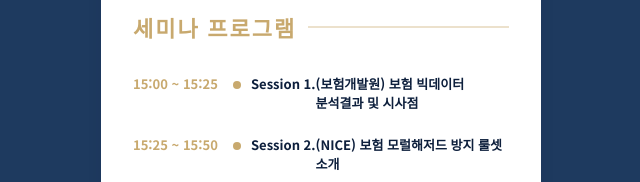
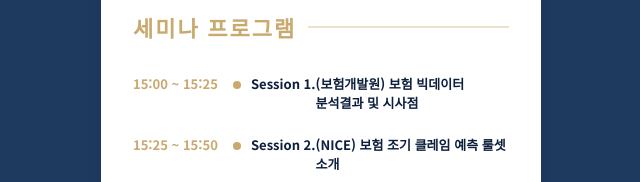
Before and after one commit to wjstjdqo1-hue/2026-uw-seminar, a plain HTML site: page index.html in a window 1280 px wide. Shown: the part 1080-1262 px from the top of the page, 319-959 px from the left. Drawn offline with Linux system fonts and the light colour scheme.

Commit message:
Update index.html

```diff
--- a/index.html
+++ b/index.html
@@ -240,7 +240,7 @@
         <div class="prog-item">
           <div class="prog-time">15:25 ~ 15:50</div>
           <div class="prog-content">
-            <div class="prog-title"><span class="prog-label">Session 2. </span><span class="prog-desc">(NICE) 보험 모럴해저드 방지 룰셋 소개</span></div>
+            <div class="prog-title"><span class="prog-label">Session 2. </span><span class="prog-desc">(NICE) 보험 조기 클레임 예측 룰셋 소개</span></div>
           </div>
         </div>
         <div class="prog-item break">
```
